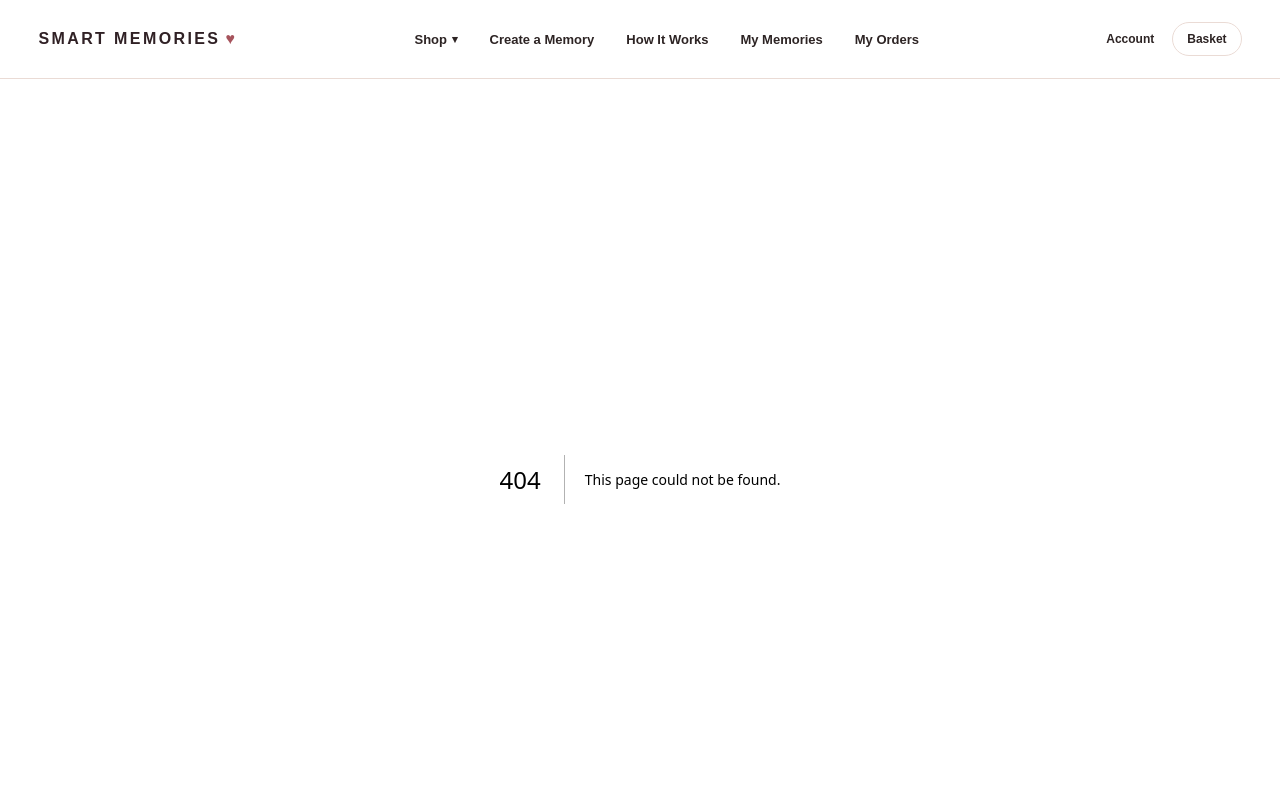
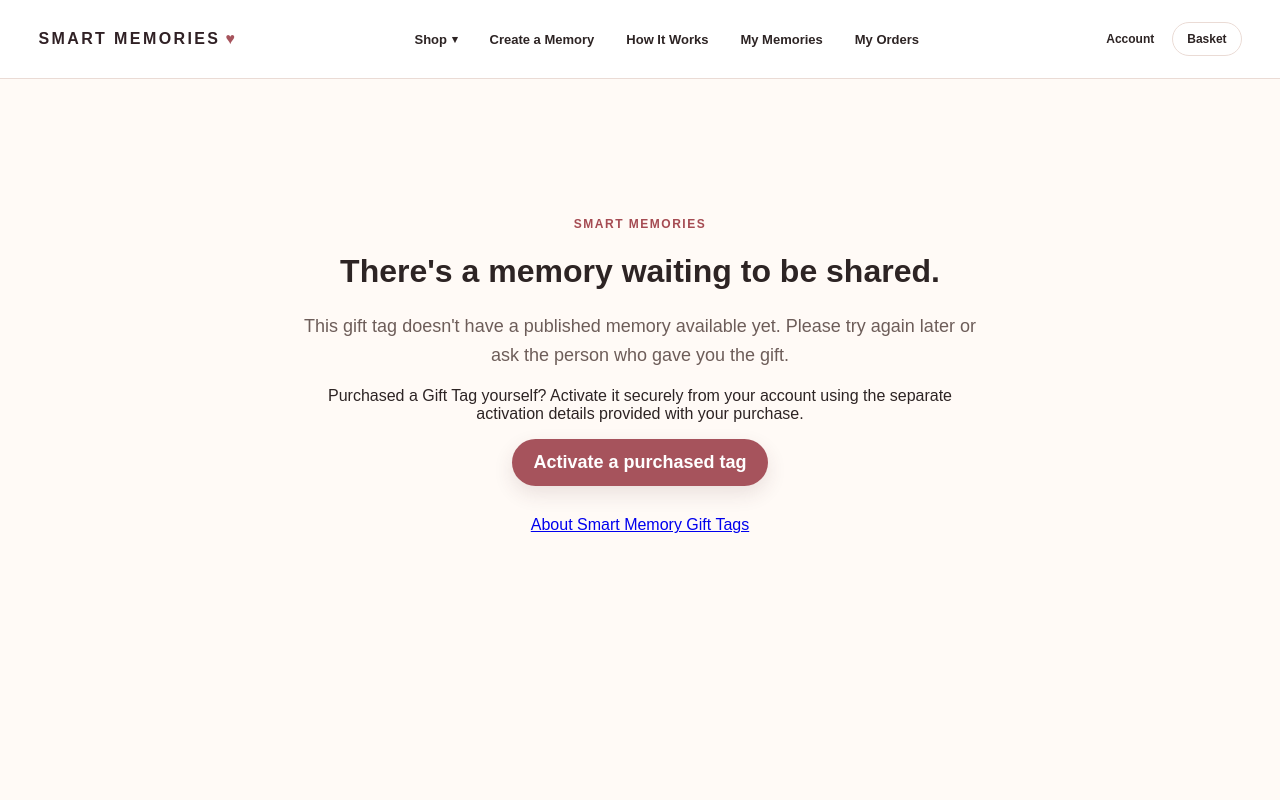
Before and after one commit to jorjuel/smart-memories, a Next.js app: page /t/1 in a window 1280 px wide. Before the commit this address had no page. Shown: the top 800 px of the page. Built offline with nearby package versions, Linux system fonts and the light colour scheme.

Commit message:
Add read-only NFC gift-tag landing page without public ownership claims

```diff
--- /dev/null
+++ b/app/t/[code]/page.tsx
@@ -0,0 +1,55 @@
+import Link from 'next/link';
+import { redirect } from 'next/navigation';
+import { supabaseAdmin } from '@/lib/supabaseAdmin';
+
+export const dynamic = 'force-dynamic';
+
+export default async function GiftTagPublicPage({
+  params,
+}: {
+  params: Promise<{ code: string }>;
+}) {
+  const { code: rawCode } = await params;
+  const code = rawCode.trim().toUpperCase();
+
+  if (/^[A-Z2-9]{12}$/.test(code)) {
+    try {
+      const { data, error } = await supabaseAdmin()
+        .from('gift_tags')
+        .select('status,memory_code')
+        .eq('public_code', code)
+        .maybeSingle();
+
+      if (!error && data?.status === 'active' &&
+          typeof data.memory_code === 'string' &&
+          /^[A-Z2-9]{8}$/.test(data.memory_code)) {
+        redirect(`/m/${data.memory_code}`);
+      }
+    } catch (error) {
+      // Next.js redirect throws a control-flow exception; rethrow it.
+      if (error && typeof error === 'object' && 'digest' in error &&
+          String(error.digest).startsWith('NEXT_REDIRECT')) {
+        throw error;
+      }
+    }
+  }
+
+  // Never show an activation/ownership form on the publicly scanned tag.
+  // Unknown and unclaimed tags share one neutral, non-enumerating page.
+  return (
+    <main className="wrap" style={{ maxWidth: 720, padding: '90px 24px', textAlign: 'center' }}>
+      <span className="eyebrow">SMART MEMORIES</span>
+      <h1>There's a memory waiting to be shared.</h1>
+      <p className="lead">
+        This gift tag doesn't have a published memory available yet.
+        Please try again later or ask the person who gave you the gift.
+      </p>
+      <p>
+        Purchased a Gift Tag yourself? Activate it securely from your account
+        using the separate activation details provided with your purchase.
+      </p>
+      <Link className="btn big" href="/gift-tags/activate">Activate a purchased tag</Link>
+      <p style={{ marginTop: 30 }}><Link href="/gift-tags">About Smart Memory Gift Tags</Link></p>
+    </main>
+  );
+}
```
